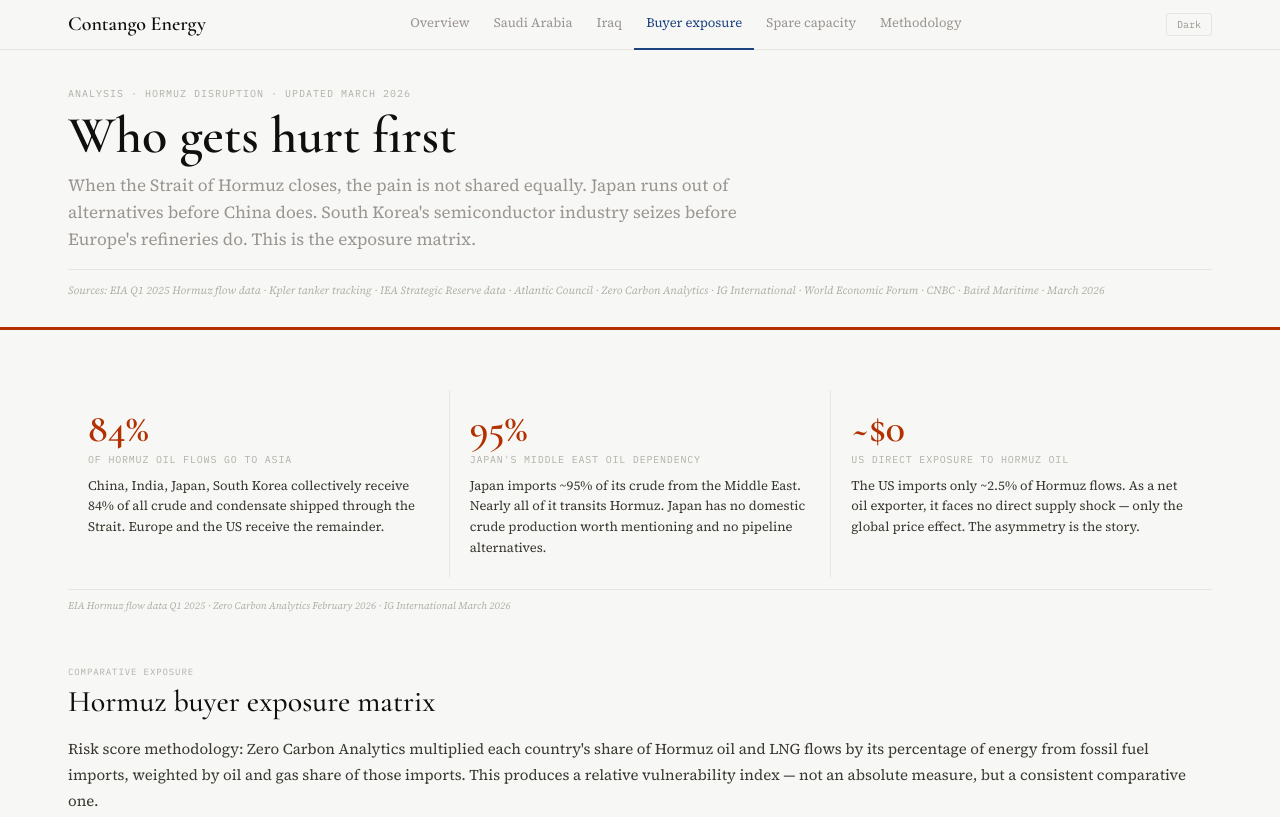
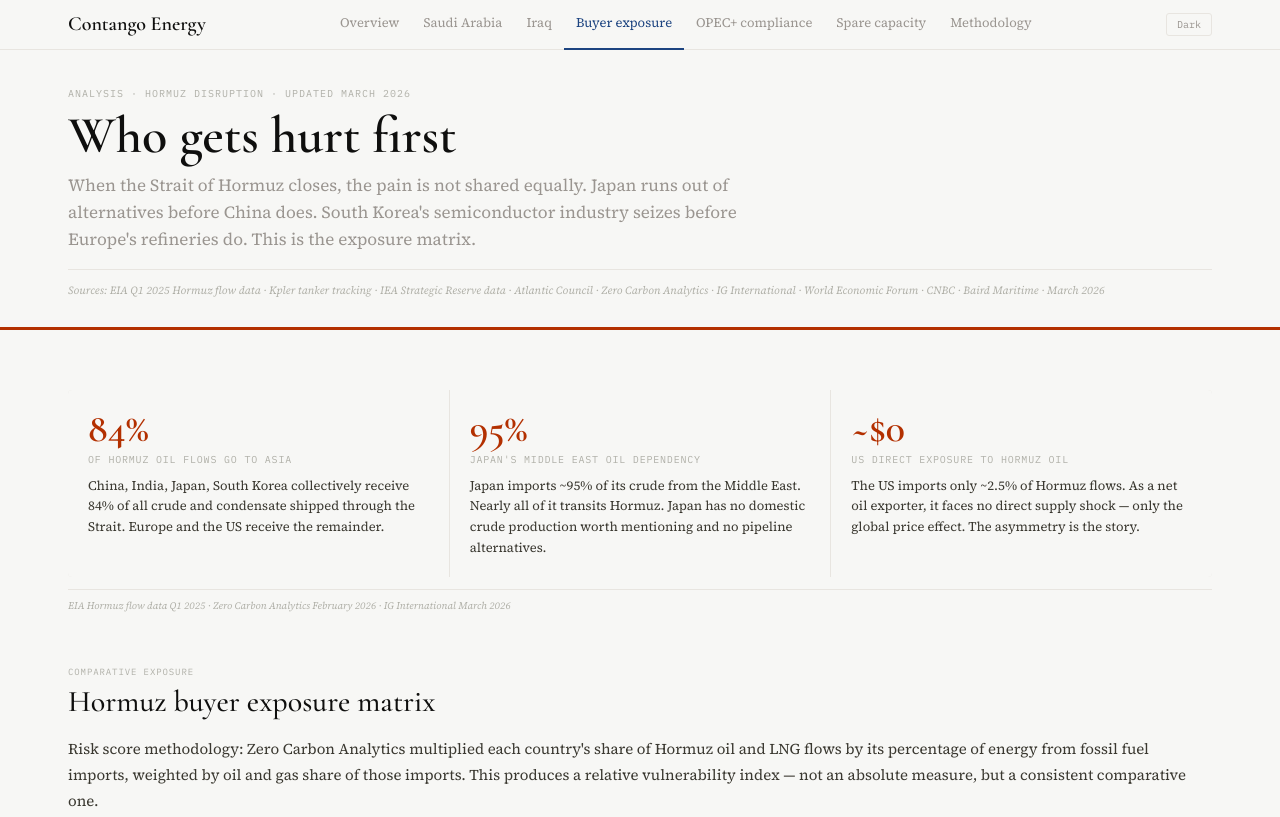
Before and after one commit to pacho064/Contango, a website: page buyer-exposure.html in a window 1280 px wide. Shown: the top 817 px of the page. Drawn offline with nearby package versions, Linux system fonts and the light colour scheme.

Commit message:
Update buyer-exposure.html

```diff
--- a/buyer-exposure.html
+++ b/buyer-exposure.html
@@ -174,6 +174,7 @@ button{cursor:pointer;background:none;border:none;color:inherit}
       <a class="nav-a" href="saudi-arabia.html">Saudi Arabia</a>
       <a class="nav-a" href="iraq.html">Iraq</a>
       <a class="nav-a on" href="buyer-exposure.html">Buyer exposure</a>
+      <a class="nav-a" href="opec-compliance.html">OPEC+ compliance</a>
       <a class="nav-a" href="spare-capacity.html">Spare capacity</a>
       <a class="nav-a" href="methodology.html">Methodology</a>
     </div>
```
